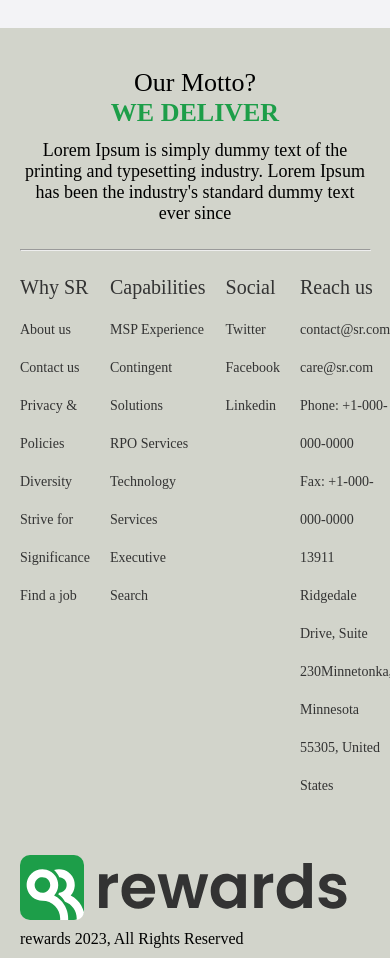
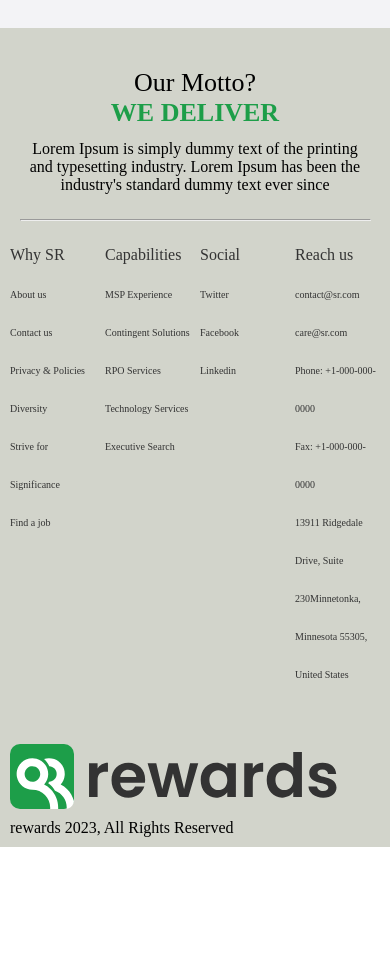
Before and after one commit to mdgausulislam/staffing-rewards-projects-html-and-css, a plain HTML site: page index.html in a window 390 px wide. Shown: the part 7900-8858 px from the top of the page. After the commit the page ends 8747 px from the top, so only its background shows below. Drawn offline with Linux system fonts and the light colour scheme.

Commit message:
update section

```diff
--- a/style/style.css
+++ b/style/style.css
@@ -1914,7 +1914,7 @@ hr {
     .footer-description{
         padding-left: 20px;
         padding-right: 20px;
-        font-size: 18px;
+        font-size: 16px;
     }
     .footer hr{
         width: 90%;
@@ -1926,22 +1926,22 @@ hr {
         display: none;
     }
     .footer-details{
-        grid-column-gap: 20px;
+        grid-column-gap: 10px;
         padding-top: 25px;
-        padding-left: 20px;
-        padding-right: 20px;
+        padding-left: 10px;
+        padding-right: 10px;
     }
     .footer-type{
-        font-size: 20px;
+        font-size: 16px;
     }
     .why-sr-details, .Capabilities-details,.Social-details,.Reach-us-details {
-        font-size: 14px;
+        font-size: 10px;
     }
     .icon-vector{
-        padding-left: 20px;
+        padding-left: 10px;
     }
     .all-rights{
-        padding-left: 20px;
+        padding-left: 10px;
     }
 }
 
```
